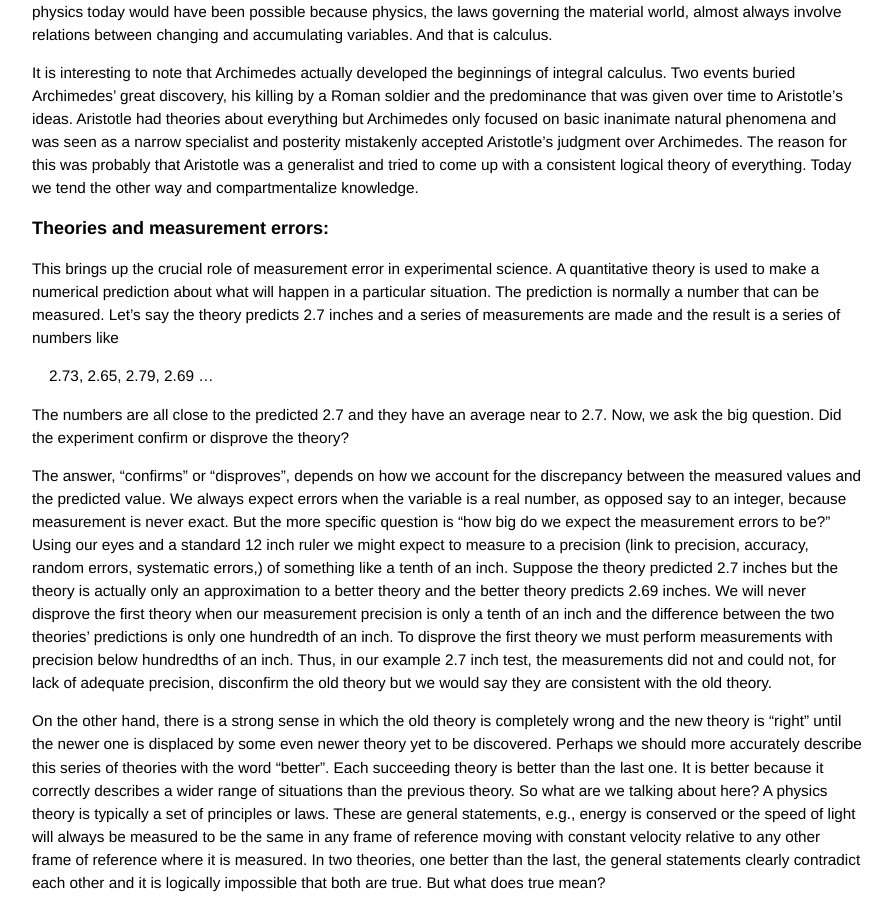
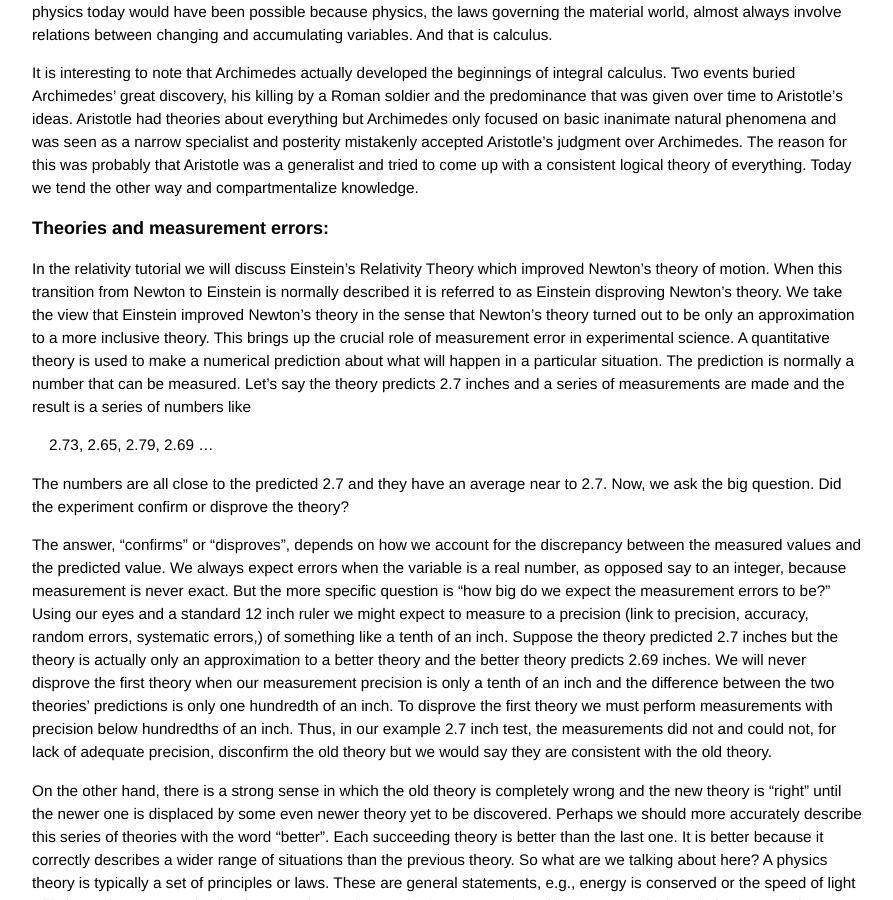
Before and after one commit to grbfacet/facet, a Jekyll site: the page built from principles-of-physics-tutorial.md, in a window 1280 px wide and 900 px high, scrolled down 5293 px. Shown: the whole window, without its empty margins (193-1086 px from the left). Built offline with Jekyll 4.4.1, drawn with Linux system fonts in a browser that asks for light colours.

Commit message:
Update principles-of-physics-tutorial.md

```diff
--- a/principles-of-physics-tutorial.md
+++ b/principles-of-physics-tutorial.md
@@ -117,7 +117,7 @@ It is interesting to note that Archimedes actually developed the beginnings of i
 
 ### Theories and measurement errors:
 
-This brings up the crucial role of measurement error in experimental science. A quantitative theory is used to make a numerical prediction about what will happen in a particular situation. The prediction is normally a number that can be measured. Let’s say the theory predicts 2.7 inches and a series of measurements are made and the result is a series of numbers like
+In the relativity tutorial we will discuss Einstein's Relativity Theory which improved Newton's theory of motion. When this transition from Newton to Einstein is normally described it is referred to as Einstein disproving Newton's theory. We take the view that Einstein improved Newton's theory in the sense that Newton's theory turned out to be only an approximation to a more inclusive theory. This brings up the crucial role of measurement error in experimental science. A quantitative theory is used to make a numerical prediction about what will happen in a particular situation. The prediction is normally a number that can be measured. Let’s say the theory predicts 2.7 inches and a series of measurements are made and the result is a series of numbers like
 
 <span class="eq">2.73, 2.65, 2.79, 2.69 … </span>
 
```
